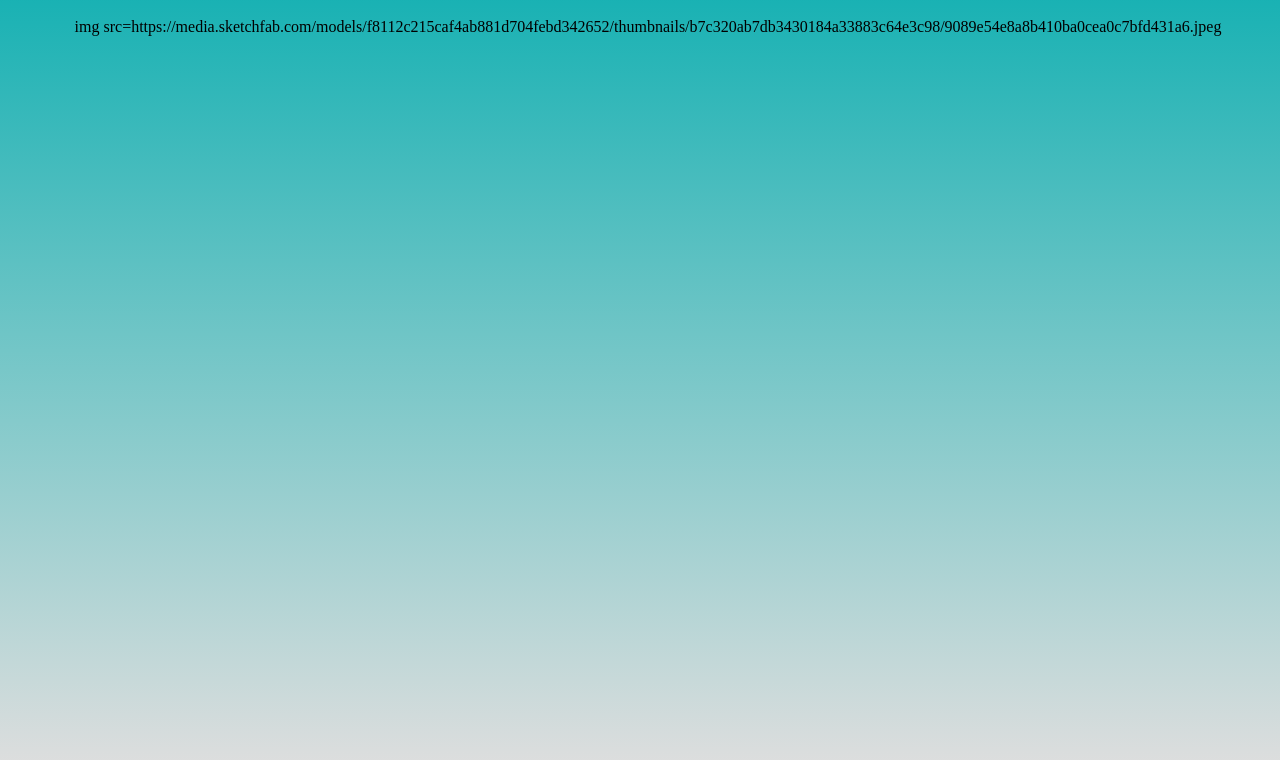
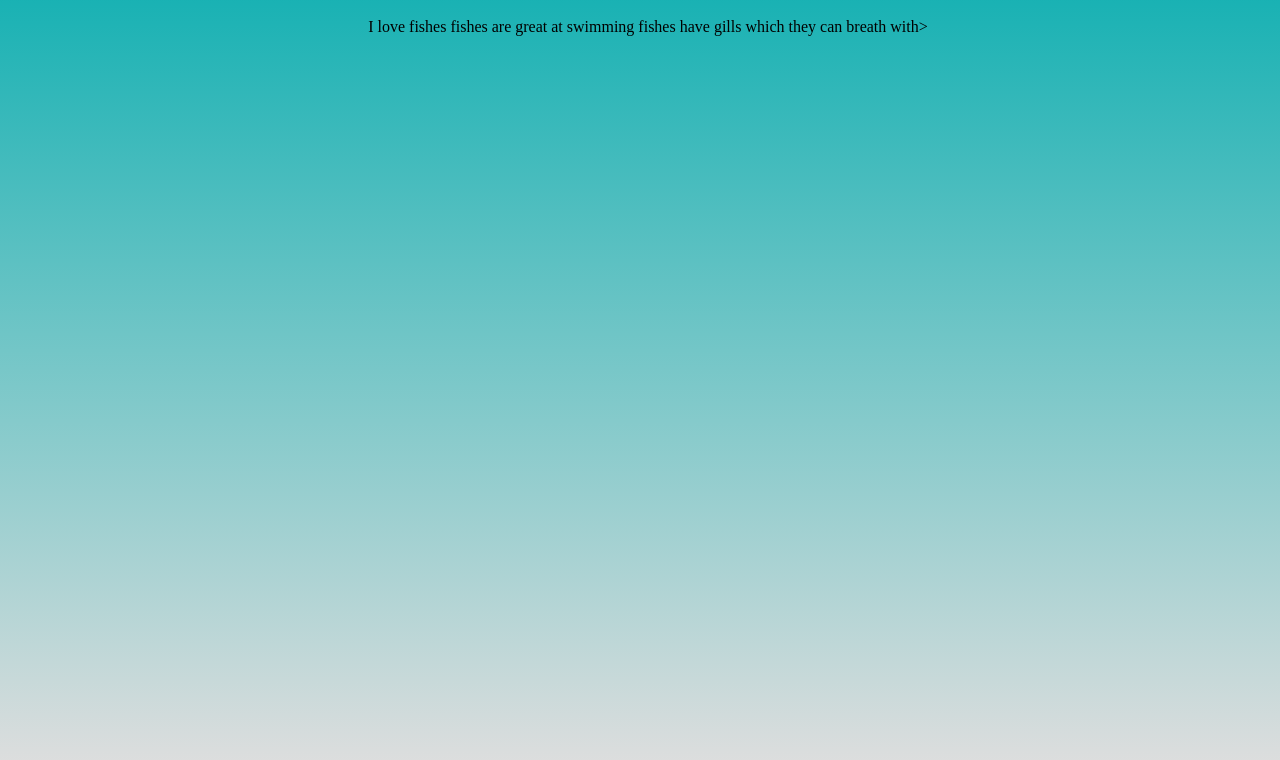
Before and after one commit to Thomas6942069/my-website, a plain HTML site: page index.html in a window 1280 px wide. Shown: the part 48-808 px from the top of the page. Drawn offline with Linux system fonts and the light colour scheme.

Commit message:
Update index.html

```diff
--- a/index.html
+++ b/index.html
@@ -13,7 +13,7 @@
 <body>
 <h1>My Website</h1>
 
-img src=https://media.sketchfab.com/models/f8112c215caf4ab881d704febd342652/thumbnails/b7c320ab7db3430184a33883c64e3c98/9089e54e8a8b410ba0cea0c7bfd431a6.jpeg  <width=500>
+I love fishes fishes are great at swimming fishes have gills which they can breath with>
 
 </body>
 
```
